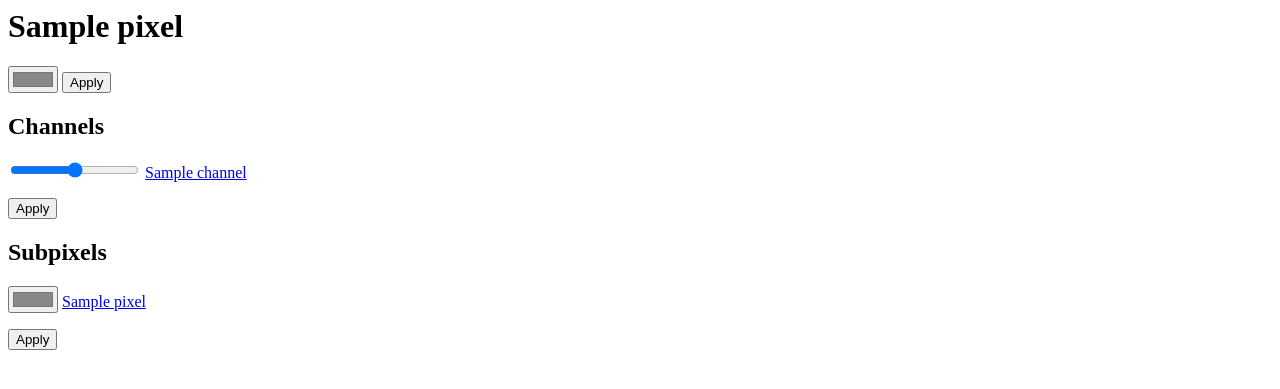
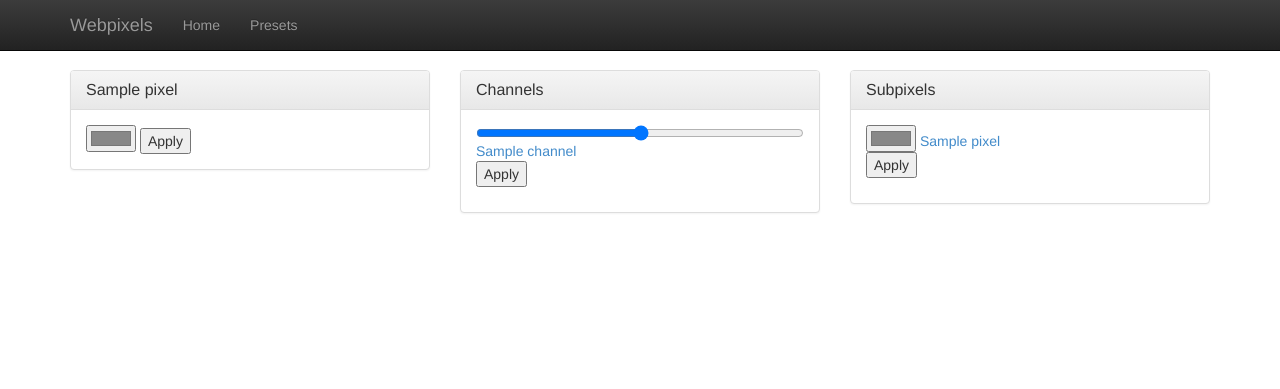
Before and after one commit to reillyeon/webpixels, a Flask app: template templates/pixel.html in a window 1280 px wide. Shown: the top 389 px of the page. Run offline with Flask 2, Linux system fonts and the light colour scheme; the template is opened without the code that fills it: most values are stand-ins (such as "Sample title", 1, 10 or a date in 2020); parts of the project's set-up code (start-up, migrations or seed data) failed here and were passed over; some libraries are stand-ins or nearby versions.

Commit message:
Convert remaining templates over to the base layout.

```diff
--- a/templates/layout.html
+++ b/templates/layout.html
@@ -10,9 +10,9 @@
     <link href="{{ url_for('static', filename='css/bootstrap.min.css') }}" rel="stylesheet">
     <link href="{{ url_for('static', filename='css/bootstrap-theme.min.css') }}" rel="stylesheet">
     <link href="{{ url_for('static', filename='css/theme.css') }}" rel="stylesheet">
-    <script src="{{ url_for('static', filename='jquery-1.11.1.min.js') }}"></script>
+    <script src="{{ url_for('static', filename='js/jquery-1.11.1.min.js') }}"></script>
     <script src="{{ url_for('static', filename='js/bootstrap.min.js') }}"></script>
-    <script src="{{ url_for('static', filename='script.js') }}"></script>
+    <script src="{{ url_for('static', filename='js/script.js') }}"></script>
   </head>
 
   <body role="document">
--- a/templates/pixel.html
+++ b/templates/pixel.html
@@ -1,16 +1,28 @@
-<html>
-<head>
-  <title>Pixel: {{ pixel }}</title>
-</head>
-
-<body>
-<h1>{{ pixel }}</h1>
+{% extends "layout.html" %}
+{% set active_page = "pixel" %}
+{% block body %}
+<div class="row">
+   <div class="col-sm-4">
+      <div class="panel panel-default">
+         <div class="panel-heading">
+            <h3 class="panel-title">{{ pixel }}</h3>
+         </div>
+         <div class="panel-body">
             <form action="/pixel/{{ pixel }}" method="POST">
                <input type="color" name="color" value="{{ color }}" />
                <input type="submit" value="Apply" />
             </form>
+         </div>
+      </div>
+   </div>
+
    {% if channels %}
-<h2>Channels</h2>
+   <div class="col-sm-4">
+      <div class="panel panel-default">
+         <div class="panel-heading">
+            <h3 class="panel-title">Channels</h3>
+         </div>
+         <div class="panel-body">
             <form action="/channels" method="POST">
                {% for channel, value in channels %}
                <input type="range" min="0" max="255" name="{{ channel }}" value="{{ value }}" />
@@ -18,9 +30,18 @@
                {% endfor %}
                <p><input type="submit" value="Apply" /></p>
             </form>
+         </div>
+      </div>
+   </div>
    {% endif %}
+
    {% if subpixels %}
-<h2>Subpixels</h2>
+   <div class="col-sm-4">
+      <div class="panel panel-default">
+         <div class="panel-heading">
+            <h3 class="panel-title">Subpixels</h3>
+         </div>
+         <div class="panel-body">
             <form action="/pixels" method="POST">
                {% for pixel, color in subpixels %}
                <input type="color" name="color_{{ pixel }}" value="{{ color }}" /></li>
@@ -28,6 +49,8 @@
                {% endfor %}
                <p><input type="submit" value="Apply" /></p>
             </form>
+         </div>
+      </div>
+   </div>
    {% endif %}
-</body>
-</html>
+{% endblock %}
```
Also changed, not shown: templates/channel.html (+7 -9 lines), static/js/jquery-1.11.1.min.js (renamed from static/jquery-1.11.1.min.js), static/js/script.js (renamed from static/script.js). Lines whose indentation alone changed are shown as unchanged.
